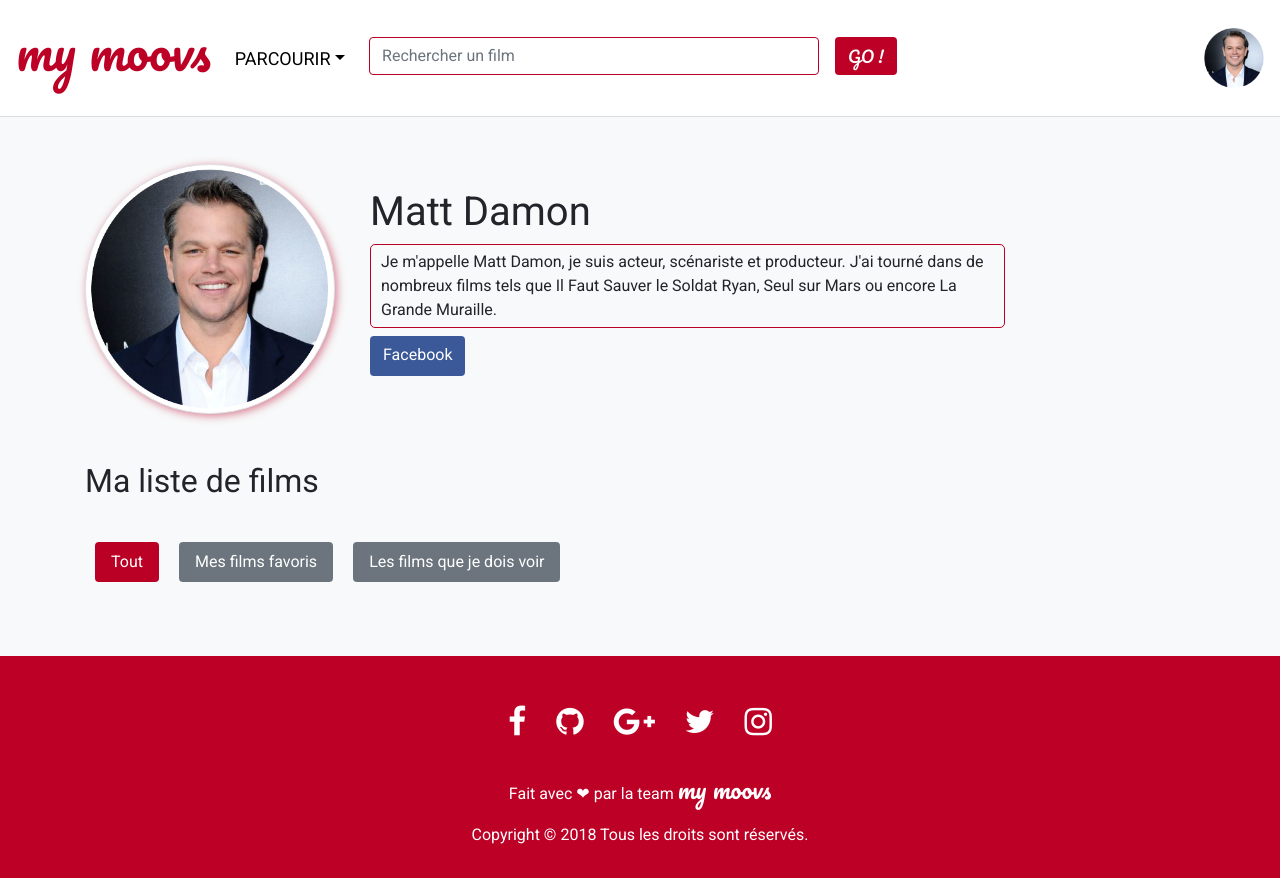
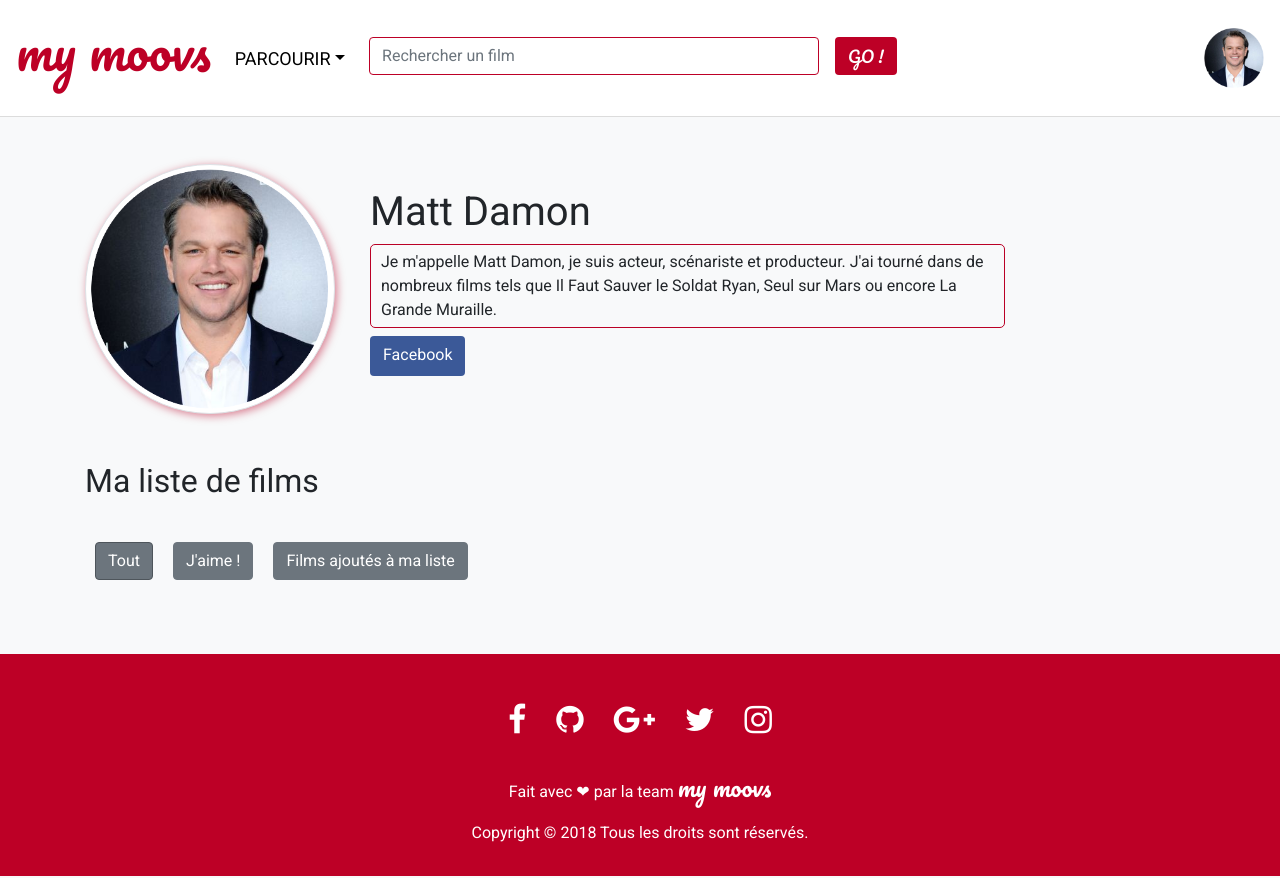
Before and after one commit to Tchouptchoup/toulouse-0918-js-mymovies, a React (Create React App) app: page /profil in a window 1280 px wide. Built offline with nearby package versions, Linux system fonts and the light colour scheme.

Commit message:
ajout de tri de liste

```diff
--- a/src/Modal/AddButtonList.js
+++ b/src/Modal/AddButtonList.js
@@ -5,14 +5,14 @@ import { Button } from 'reactstrap';
         super(props);
         const list = JSON.parse(localStorage.getItem('test'))
         this.state = {
-            seen:true,
             list: list !== null ? list : []
         };
     }
 
     addMovie() {
-        let test = this.props.affiche;
-        let newarray = this.state.list.concat([test])
+        const test = this.props.affiche;
+        let newtest = Object.assign(test, {toSee:true},{liked:false});
+        const newarray = this.state.list.concat([newtest]);
         localStorage.setItem('test', JSON.stringify(newarray));
         this.setState({
             list: newarray
--- a/src/Modal/likedButton.js
+++ b/src/Modal/likedButton.js
@@ -13,8 +13,8 @@ import { Button } from 'reactstrap';
 
     likedMovie() {
         const test = this.props.affiche;
-        const movie = Object.assign(test,{like:true, seen:false})
-        let newarray = this.state.list.concat([movie])
+        const newtest = Object.assign(test,{liked:true},{toSee:false})
+        let newarray = this.state.list.concat([newtest])
         localStorage.setItem('test', JSON.stringify(newarray));
         this.setState({
             list: newarray
--- a/src/Profil.js
+++ b/src/Profil.js
@@ -7,12 +7,19 @@ import dataGenres from "./dataGenres"
 import Bar from './starRatings/StarsRatings';
 
 
+const MOVIE_FILTERS = {
+  'BY_TOSEE': movie => movie.toSee,
+  'BY_LIKED': movie => movie.liked,
+  'ALL': () => true
+};
+
 class Profil extends Component {
   constructor(props) {
     super(props);
     const list = JSON.parse(localStorage.getItem('test'))
     this.state = {
       list: list !== null ? list : [],
+      filterKey : 'ALL'
     };
   }
 
@@ -20,12 +27,22 @@ class Profil extends Component {
     const list = [...this.state.list];
     const newList = list.filter(test => test.id !== id);
     this.setState({ list: newList });
-    this.setState({on: !this.state.on})
     localStorage.setItem("test", JSON.stringify(newList));
   }
+ /*  likedArray() {
+    const list = [...this.state.list];
+    const newList = list.filter(test => test.liked === true);
+    this.setState({ list: newList });
+  }
+  toSeeArray() {
+    const list = [...this.state.list];
+    const newList = list.filter(test => test.toSee === true);
+    this.setState({ list: newList });
+  } */
 
   render() {
-    const { list } = this.state
+    const { list, filterKey } = this.state
+    const filteredList = list.filter(MOVIE_FILTERS[filterKey]);
     return (
       <div className="bg-light">
         <Container>
@@ -44,23 +61,15 @@ class Profil extends Component {
           <br />
           <Row>
             <Col xs="12" md="12">
-              <Nav pills className="navigation_links">
-                <NavItem>
-                  <NavLink className="nav_movies" href="#" active>Tout</NavLink>
-                </NavItem>
-                <NavItem>
-                  <NavLink className="nav_movies bg-secondary" href="#">Mes films favoris</NavLink>
-                </NavItem>
-                <NavItem>
-                  <NavLink className="nav_movies bg-secondary" href="#">Les films que je dois voir</NavLink>
-                </NavItem>
-              </Nav>
+
+                  <Button active={filterKey === 'ALL'} onClick={() => this.setState({filterKey: 'ALL'})} className="nav_movies bg-secondary">Tout</Button>
+                  <Button active={filterKey === 'BY_LIKED'} onClick={() => this.setState({filterKey: 'BY_LIKED' })} className="nav_movies bg-secondary">J'aime !</Button>
+                  <Button active={filterKey === 'BY_TOSEE'} onClick={() => this.setState({filterKey: 'BY_TOSEE' })} className="nav_movies bg-secondary">Films ajoutés à ma liste</Button>
             </Col>
           </Row>
           <br />
           <div className="affiches_size">
-            {list.filter(movie => movie !== null)
-              .map(movie => (
+            {filteredList.map(movie => (
                 <div>
                   <Row className="mt-2">
                     <Col xs="12" sm="3" md="3">
```
Also changed, not shown: src/LikedButtonProfil.js (added, +26 -0 lines).
